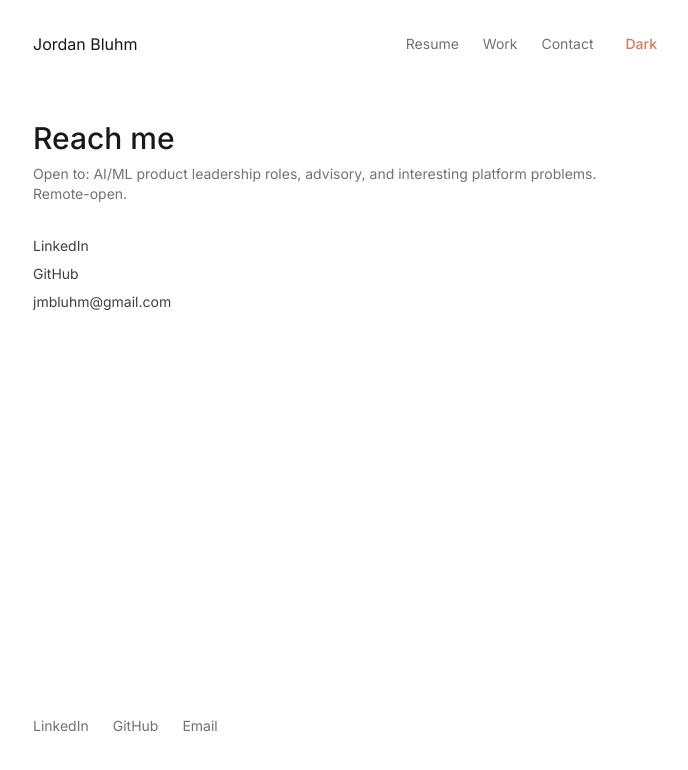
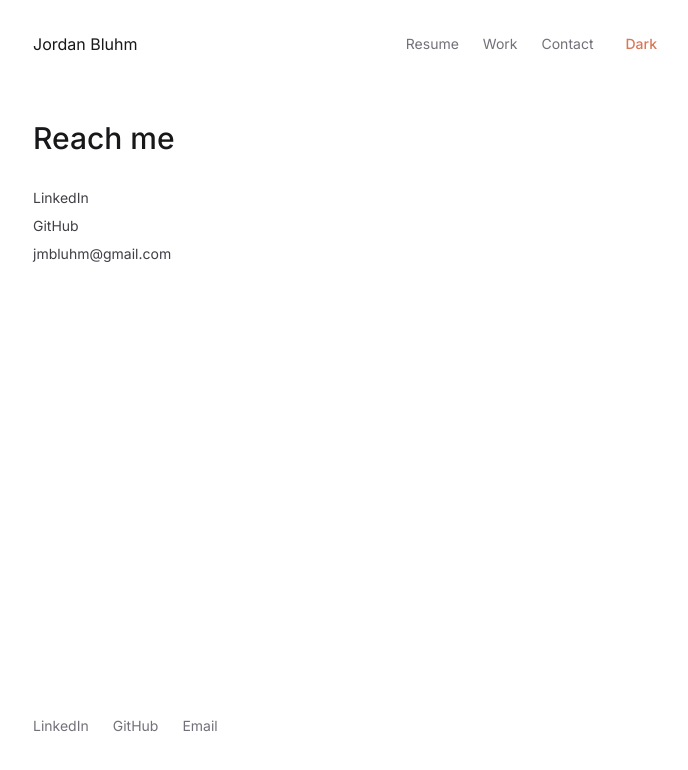
Before and after one commit to jmbluhm/professional-site, a Next.js app: page /contact in a window 1280 px wide. Shown: the top 770 px of the page, without its empty margins (295-983 px from the left). Built offline with nearby package versions, Linux system fonts and the light colour scheme.

Commit message:
removing open to:

```diff
--- a/src/app/contact/page.tsx
+++ b/src/app/contact/page.tsx
@@ -42,9 +42,6 @@
         <h1 className="text-3xl font-medium text-zinc-900 dark:text-zinc-100 mb-2">
           {profile.contact.headline}
         </h1>
-        <p className="text-sm text-zinc-500 dark:text-zinc-400">
-          {profile.contact.openTo}
-        </p>
       </header>
 
       <section>
```
